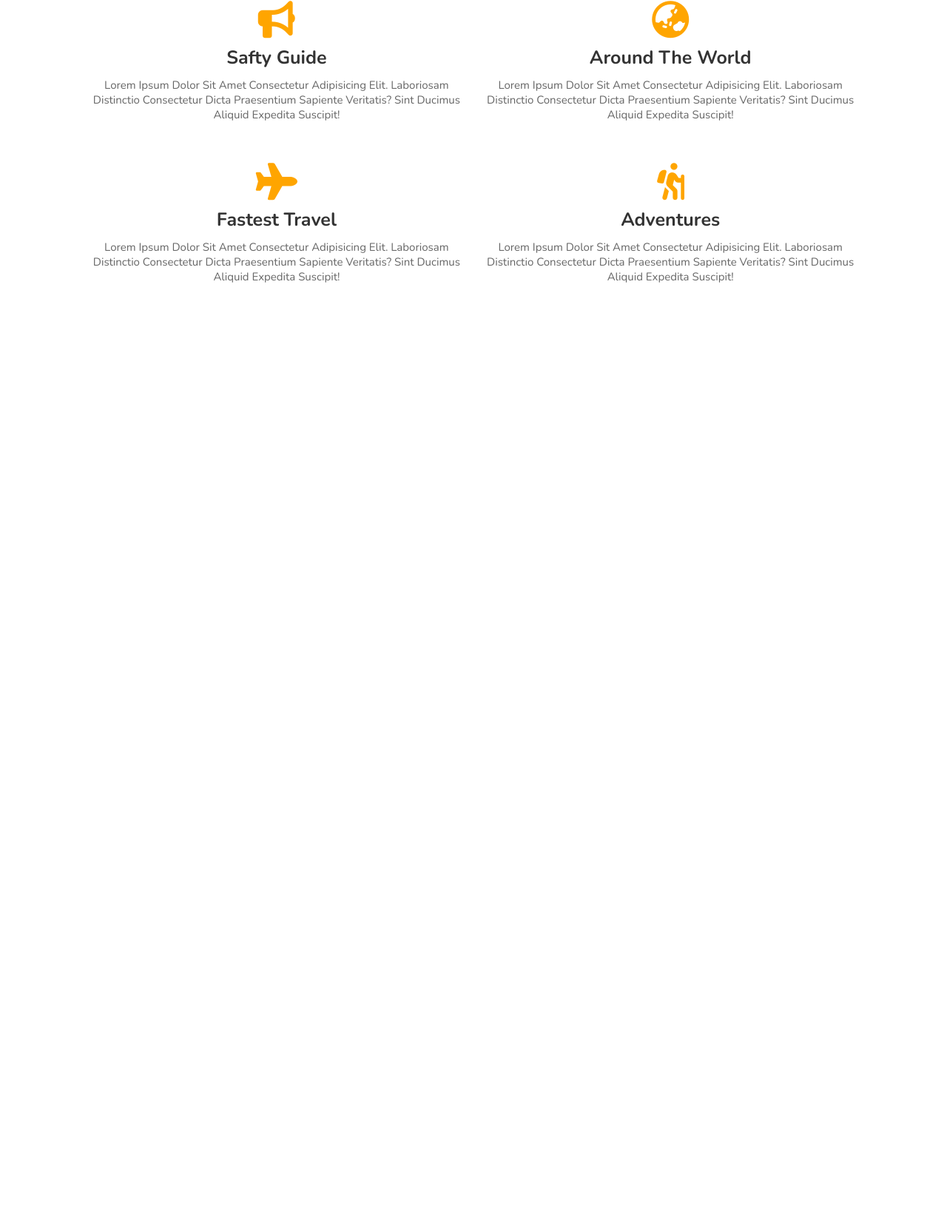
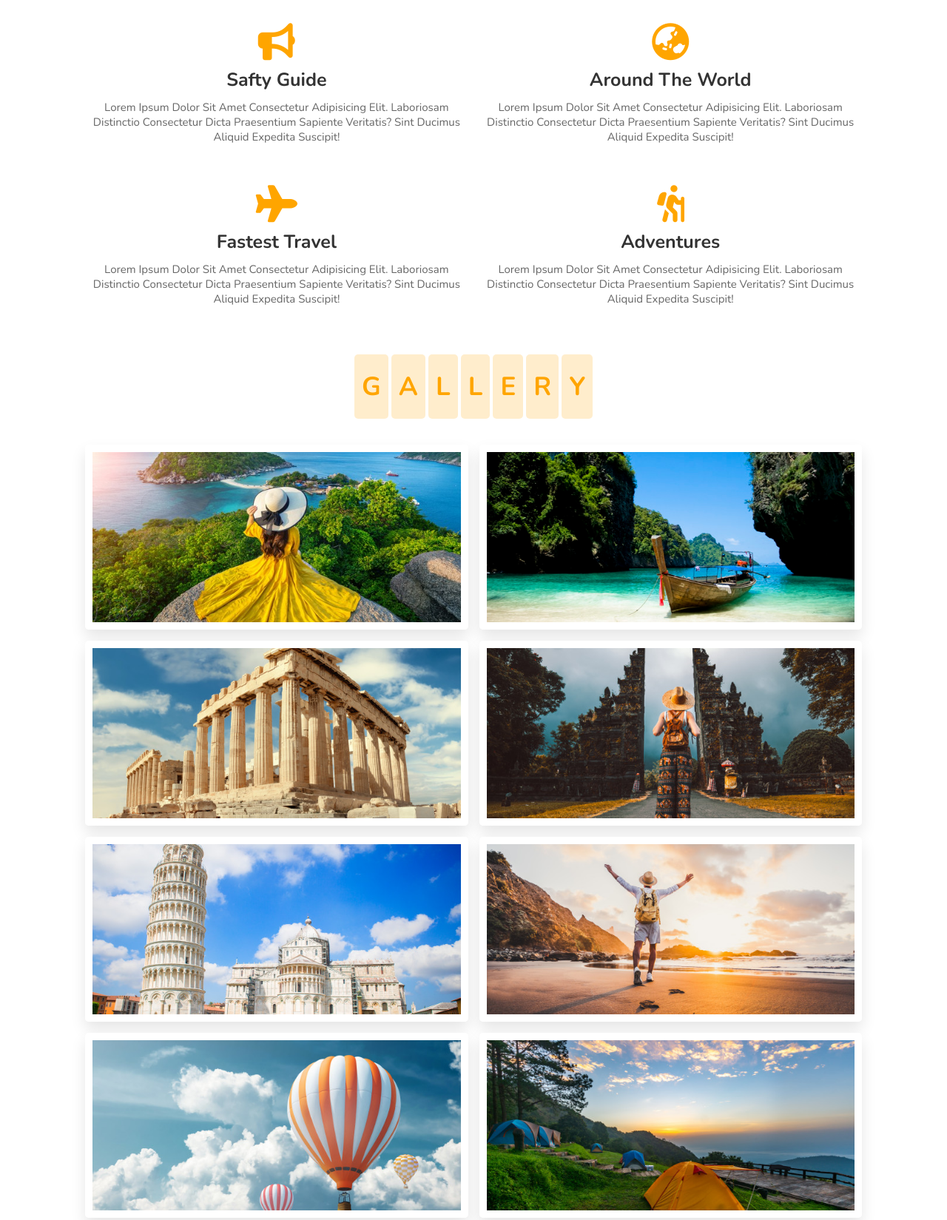
Before and after one commit to kaloyan/Frontend-Projects, a website: page travel-website/index.html in a window 1280 px wide. Shown: the part 3508-5157 px from the top of the page at 74% size. Before the commit the page ends 3932 px from the top, so only its background shows below. Drawn offline with nearby package versions, Linux system fonts and the light colour scheme.

Commit message:
Travel Website: Implemented gallery section

```diff
--- a/travel-website/css/style.css
+++ b/travel-website/css/style.css
@@ -403,6 +403,7 @@ header .search-bar-container label:hover {
   display: flex;
   flex-wrap: wrap;
   gap: 1.5rem;
+  padding-top: 3rem;
 }
 
 #services .box-container .box {
@@ -431,6 +432,56 @@ header .search-bar-container label:hover {
 
 #services .box-container .box:hover {
   box-shadow: 0 1rem 2rem rgba(0, 0, 0, 0.1);
+}
+
+#gallery .box-container {
+  display: flex;
+  flex-wrap: wrap;
+  gap: 1.5rem;
+  padding-top: 3rem;
+}
+
+#gallery .box-container .box {
+  flex: 1 1 40rem;
+  overflow: hidden;
+  position: relative;
+  height: 25rem;
+  border: 1rem solid white;
+  border-radius: 0.5rem;
+  box-shadow: 0 1rem 2rem rgba(0, 0, 0, 0.1);
+}
+
+#gallery .box-container .box img {
+  height: 100%;
+  width: 100%;
+  object-fit: cover;
+}
+
+#gallery .box-container .box .content {
+  position: absolute;
+  top: -100%;
+  left: 0;
+  height: 100%;
+  width: 100%;
+  text-align: center;
+  background: rgba(0, 0, 0, 0.7);
+  padding: 2rem;
+  padding-top: 5rem;
+}
+
+#gallery .box-container .box:hover .content {
+  top: 0;
+}
+
+#gallery .box-container .box .content h3 {
+  font-size: 2.5rem;
+  color: var(--orange);
+}
+
+#gallery .box-container .box .content p {
+  font-size: 1.5rem;
+  color: #eee;
+  padding-top: 0.5rem 0;
 }
 
 /* media queries */
--- a/travel-website/index.html
+++ b/travel-website/index.html
@@ -363,5 +363,129 @@
       </div>
     </section>
     <!-- services section end -->
+
+    <!-- gallery section start -->
+    <section id="gallery" class="gallery">
+      <h1 class="heading">
+        <span>g</span>
+        <span>a</span>
+        <span>l</span>
+        <span>l</span>
+        <span>e</span>
+        <span>r</span>
+        <span>y</span>
+      </h1>
+
+      <div class="box-container">
+        <div class="box">
+          <img src="images/g-1.jpg" alt="" />
+          <div class="content">
+            <h3>amazing places</h3>
+            <p>
+              Lorem, ipsum dolor sit amet consectetur adipisicing elit. Ea,
+              ratione!
+            </p>
+            <a href="#" class="btn">see more</a>
+          </div>
+        </div>
+
+        <div class="box">
+          <img src="images/g-2.jpg" alt="" />
+          <div class="content">
+            <h3>amazing places</h3>
+            <p>
+              Lorem, ipsum dolor sit amet consectetur adipisicing elit. Ea,
+              ratione!
+            </p>
+            <a href="#" class="btn">see more</a>
+          </div>
+        </div>
+
+        <div class="box">
+          <img src="images/g-3.jpg" alt="" />
+          <div class="content">
+            <h3>amazing places</h3>
+            <p>
+              Lorem, ipsum dolor sit amet consectetur adipisicing elit. Ea,
+              ratione!
+            </p>
+            <a href="#" class="btn">see more</a>
+          </div>
+        </div>
+
+        <div class="box">
+          <img src="images/g-4.jpg" alt="" />
+          <div class="content">
+            <h3>amazing places</h3>
+            <p>
+              Lorem, ipsum dolor sit amet consectetur adipisicing elit. Ea,
+              ratione!
+            </p>
+            <a href="#" class="btn">see more</a>
+          </div>
+        </div>
+
+        <div class="box">
+          <img src="images/g-5.jpg" alt="" />
+          <div class="content">
+            <h3>amazing places</h3>
+            <p>
+              Lorem, ipsum dolor sit amet consectetur adipisicing elit. Ea,
+              ratione!
+            </p>
+            <a href="#" class="btn">see more</a>
+          </div>
+        </div>
+
+        <div class="box">
+          <img src="images/g-6.jpg" alt="" />
+          <div class="content">
+            <h3>amazing places</h3>
+            <p>
+              Lorem, ipsum dolor sit amet consectetur adipisicing elit. Ea,
+              ratione!
+            </p>
+            <a href="#" class="btn">see more</a>
+          </div>
+        </div>
+
+        <div class="box">
+          <img src="images/g-7.jpg" alt="" />
+          <div class="content">
+            <h3>amazing places</h3>
+            <p>
+              Lorem, ipsum dolor sit amet consectetur adipisicing elit. Ea,
+              ratione!
+            </p>
+            <a href="#" class="btn">see more</a>
+          </div>
+        </div>
+
+        <div class="box">
+          <img src="images/g-8.jpg" alt="" />
+          <div class="content">
+            <h3>amazing places</h3>
+            <p>
+              Lorem, ipsum dolor sit amet consectetur adipisicing elit. Ea,
+              ratione!
+            </p>
+            <a href="#" class="btn">see more</a>
+          </div>
+        </div>
+
+        <div class="box">
+          <img src="images/g-9.jpg" alt="" />
+          <div class="content">
+            <h3>amazing places</h3>
+            <p>
+              Lorem, ipsum dolor sit amet consectetur adipisicing elit. Ea,
+              ratione!
+            </p>
+            <a href="#" class="btn">see more</a>
+          </div>
+        </div>
+      </div>
+    </section>
+    <!-- gallery section end -->
   </body>
 </html>
```
